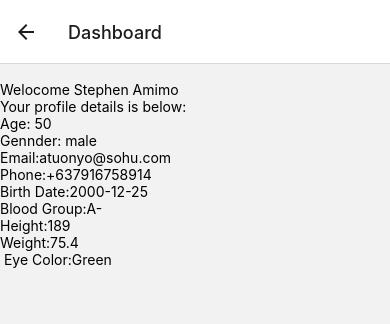
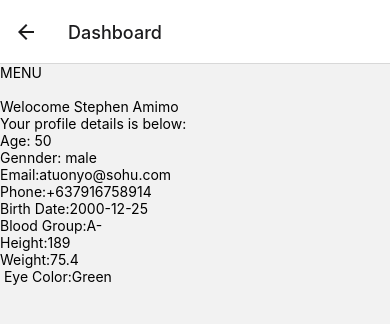
Before and after one commit to kennedy-ben/React-Native, a React Native app: screen /Dashboard in a window 390 px wide. Shown: the top 324 px of the page. Built offline with nearby package versions, Linux system fonts and the light colour scheme.

Commit message:
restored some code

```diff
--- a/components/dashboard.js
+++ b/components/dashboard.js
@@ -7,9 +7,9 @@ export default function Dashboard(props) {
   };
   return (
     <View>
-      {/* <TouchableOpacity style={styles.button} onPress={onPress}>
+      <TouchableOpacity style={styles.button} onPress={onPress}>
         <Text>MENU</Text>
-      </TouchableOpacity> */}
+      </TouchableOpacity>
       <Text> {"\n"}
       <Text>Welocome Stephen Amimo</Text>
         <Text>{"\n"}Your profile details is below:</Text>
```
